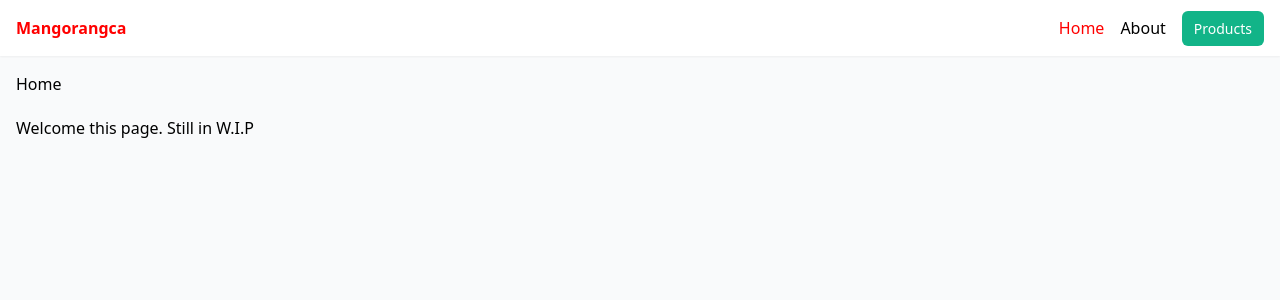
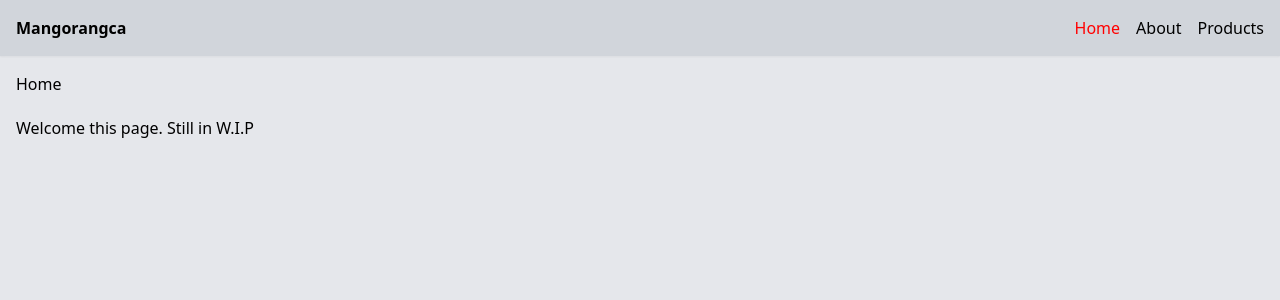
Before and after one commit to lavahotsnacks/e-commerce, a Nuxt app: page / in a window 1280 px wide. Shown: the top 300 px of the page. Built offline with nearby package versions, Linux system fonts and the light colour scheme.

Commit message:
fixed `tailwind.css` import
- tried some tailwind colors

```diff
--- a/assets/css/tailwind.css
+++ b/assets/css/tailwind.css
@@ -1,13 +1,3 @@
 @tailwind base;
 @tailwind components;
 @tailwind utilities;
-
-body {
-  @apply bg-gray-50;
-}
-
-@layer components {
-  .btn {
-    @apply bg-[#12b488] text-white px-3 py-2 rounded-md text-sm text-white;
-  }
-}
--- a/layouts/default.vue
+++ b/layouts/default.vue
@@ -1,11 +1,9 @@
 <template>
-    <div>
+    <div class="bg-gray-200 min-h-screen">
         <header class="shadow-sm bg-white">
-            <nav class="container mx-auto p-4 flex justify-between">
-                <NuxtLink to="/" class="font-bold">Mangorangca</NuxtLink>
+            <nav class="bg-gray-300 mx-auto p-4 flex justify-between">
+                <NuxtLink to="/" class="mangorangca font-bold">Mangorangca</NuxtLink>
                 <ul class="flex gap-4">
-                     <!-- instead of anchor tag like <a href=""></a>, we use nuxt component called nuxt link -->
-                    <!-- we use nuxtlink instead of anchor tag to be more efficient, so it would act like a SPA, no requests to the server-->
                     <li><NuxtLink to="/">Home</NuxtLink></li>
                     <li><NuxtLink to="/about">About</NuxtLink></li>
                     <li><NuxtLink to="/products" class="btn">Products</NuxtLink></li>
@@ -14,13 +12,19 @@
         </header>
         <div class="container mx-auto p-4">
             <slot />
-            <!-- slot is a built in Nuxt component, this is where page content will go -->
         </div>
     </div>
 </template>
+
+<script setup>
+// This can be empty, but ensures proper SFC structure
+</script>
 
 <style scoped>
     .router-link-exact-active {
         color: red;
     }
+    .mangorangca {
+        color: black;
+    }
 </style>
--- a/layouts/products.vue
+++ b/layouts/products.vue
@@ -1,30 +1,30 @@
 <template>
-    <div>
+    <div class="bg-gray-200 min-h-screen">
         <header class="shadow-sm bg-white">
-            <nav class="container mx-auto p-4">
-                <NuxtLink to="/products" class="font-bold">Mangorangca Merch</NuxtLink>
+            <nav class="bg-gray-300 mx-auto p-4 flex justify-between">
+                <NuxtLink to="/" class="mangorangca font-bold">Mangorangca</NuxtLink>
+                <ul class="flex gap-4">
+                    <li><NuxtLink to="/">Home</NuxtLink></li>
+                    <li><NuxtLink to="/about">About</NuxtLink></li>
+                    <li><NuxtLink to="/products" class="btn">Products</NuxtLink></li>
+                </ul>
             </nav>
         </header>
-
         <div class="container mx-auto p-4">
             <slot />
-            <!-- slot is a built in Nuxt component, this is where page content will go -->
         </div>
-
-        <footer class="container mx-auto p-4 flex justify-between border-t-2">
-            <ul class="flex gap-4">
-                <!-- instead of anchor tag like <a href=""></a>, we use nuxt component called nuxt link -->
-                <!-- we use nuxtlink instead of anchor tag to be more efficient, so it would act like a SPA, no requests to the server-->
-                <li><NuxtLink to="/">Home</NuxtLink></li>
-                <li><NuxtLink to="/about">About</NuxtLink></li>
-                <li><NuxtLink to="/products">Products</NuxtLink></li>
-            </ul>
-        </footer>
     </div>
 </template>
+
+<script setup>
+// This can be empty, but ensures proper SFC structure
+</script>
 
 <style scoped>
     .router-link-exact-active {
         color: red;
     }
+    .mangorangca {
+        color: black;
+    }
 </style>
--- a/nuxt.config.ts
+++ b/nuxt.config.ts
@@ -1,7 +1,7 @@
 // https://nuxt.com/docs/api/configuration/nuxt-config
 export default defineNuxtConfig({
   compatibilityDate: '2025-05-15',
-  devtools: { enabled: false },
-  modules: ['@nuxtjs/tailwindcss']
-  // css: [~/assets/css/tailwind.css]
+  devtools: { enabled: true },
+  modules: ['@nuxtjs/tailwindcss'],
+  css: ['~/assets/css/tailwind.css']
 })
```
